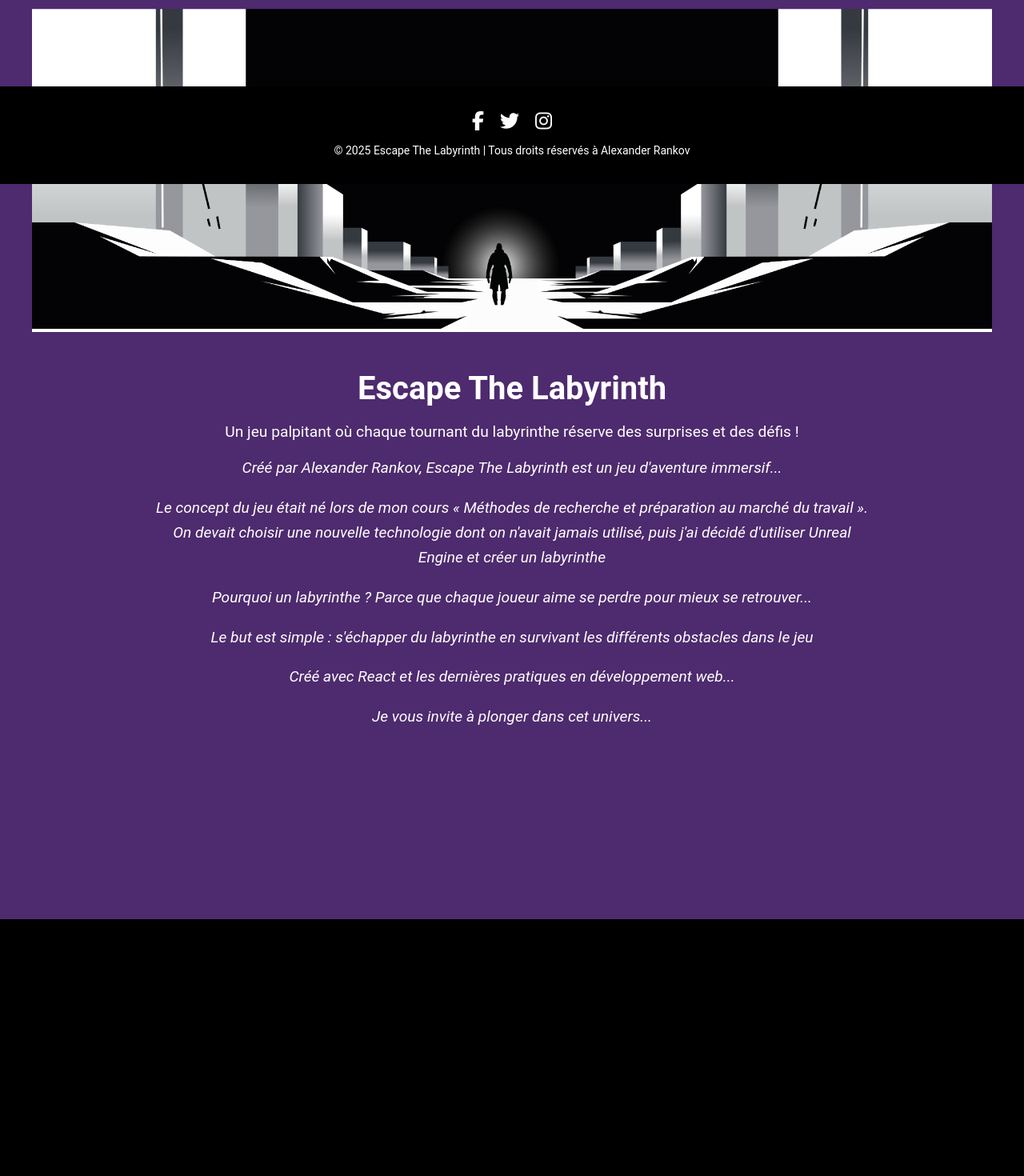
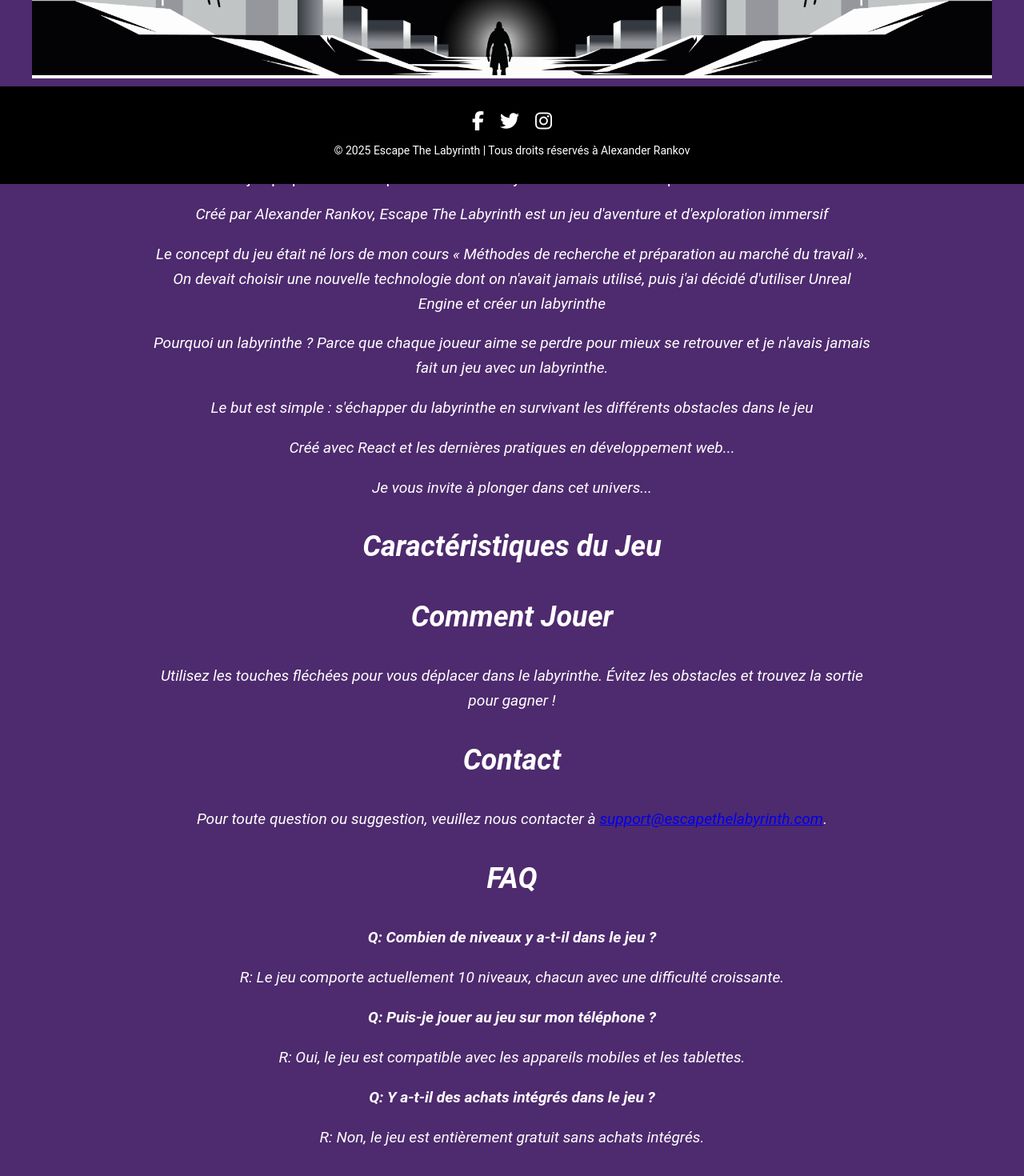
Before and after one commit to TheCannon22/Escape-The-Labyrinth-page, a React (Create React App) app: page / in a window 1280 px wide. Shown: the part 570-2040 px from the top of the page at 80% size. Before the commit the page ends 1719 px from the top, so only its background shows below. Built offline with nearby package versions, Linux system fonts and the light colour scheme.

Commit message:
J'ai ajouté des informations supplémentaires

```diff
--- a/src/App.css
+++ b/src/App.css
@@ -1,9 +1,18 @@
+body {
+  background-color: black;
+  color: white;
+  font-family: 'Roboto', sans-serif;
+  margin: 0;
+  padding: 0;
+  box-sizing: border-box;
+}
+
 .App {
   text-align: center;
 }
 
 .App-Logo {
-  height: 250px;
+  height: 150px;
   margin-right: 20px;
 }
 
@@ -20,7 +29,7 @@ header .App-Logo {
 
 .App-header {
   background-color: #4e2a6e;
-  min-height: 190vh;
+  min-height: 100vh;
   display: flex;
   flex-direction: column;
   align-items: center;
@@ -30,7 +39,7 @@ header .App-Logo {
 
 .banniere {
   width: 100%;
-  max-height: 640px;
+  max-height: 320px;
   object-fit: cover;
   border-bottom: 4px solid white;
 }
@@ -38,7 +47,6 @@ header .App-Logo {
 .header-content {
   color: white;
   margin-top: 20px;
-  text-align: center;
   padding: 0 15px;
 }
 
@@ -63,11 +71,11 @@ header .App-Logo {
 
 @media (min-width: 768px) {
   .App-Logo {
-    height: 300px;
+    height: 200px;
   }
 
   .header-content h1 {
-    font-size: 3rem;
+    font-size: 2.5rem;
   }
 
   .header-content p {
@@ -79,18 +87,22 @@ header .App-Logo {
     margin-top: 30px;
   }
 
-  .App-header{
-    min-height: 200vh;
+  .App-header {
+    min-height: 150vh;
   }
 }
 
 @media (min-width: 1024px) {
+  .App-Logo {
+    height: 250px;
+  }
+
   .App-header {
     padding: 40px;
   }
 
   .header-content h1 {
-    font-size: 4rem;
+    font-size: 3rem;
   }
 
   .header-info {
@@ -109,16 +121,6 @@ header .App-Logo {
   color: #61dafb;
 }
 
-body {
-  background-color: black;
-  color: white;
-  font-family: 'Roboto', sans-serif;
-  margin: 0;
-  padding: 0;
-  text-align: center;
-  box-sizing: border-box;
-}
-
 @keyframes App-logo-spin {
   from {
     transform: rotate(0deg);
--- a/src/App.js
+++ b/src/App.js
@@ -51,12 +51,24 @@ function App() {
                     animate={{ opacity: 1 }}
                     transition={{ delay: 1, duration: 1 }}
                   >
-                    <p>Créé par Alexander Rankov, Escape The Labyrinth est un jeu d'aventure immersif...</p>
+                    <p>Créé par Alexander Rankov, Escape The Labyrinth est un jeu d'aventure et d'exploration immersif</p>
                     <p>Le concept du jeu était né lors de mon cours « Méthodes de recherche et préparation au marché du travail ». On devait choisir une nouvelle technologie dont on n'avait jamais utilisé, puis j'ai décidé d'utiliser Unreal Engine et créer un labyrinthe</p>
-                    <p>Pourquoi un labyrinthe ? Parce que chaque joueur aime se perdre pour mieux se retrouver...</p>
+                    <p>Pourquoi un labyrinthe ? Parce que chaque joueur aime se perdre pour mieux se retrouver et je n'avais jamais fait un jeu avec un labyrinthe.</p>
                     <p>Le but est simple : s'échapper du labyrinthe en survivant les différents obstacles dans le jeu</p>
                     <p>Créé avec React et les dernières pratiques en développement web...</p>
                     <p>Je vous invite à plonger dans cet univers...</p>
+                    <h2>Caractéristiques du Jeu</h2>
+                    <h2>Comment Jouer</h2>
+                    <p>Utilisez les touches fléchées pour vous déplacer dans le labyrinthe. Évitez les obstacles et trouvez la sortie pour gagner !</p>
+                    <h2>Contact</h2>
+                    <p>Pour toute question ou suggestion, veuillez nous contacter à <a href="mailto:support@escapethelabyrinth.com">support@escapethelabyrinth.com</a>.</p>
+                    <h2>FAQ</h2>
+                    <p><strong>Q: Combien de niveaux y a-t-il dans le jeu ?</strong></p>
+                    <p>R: Le jeu comporte actuellement 10 niveaux, chacun avec une difficulté croissante.</p>
+                    <p><strong>Q: Puis-je jouer au jeu sur mon téléphone ?</strong></p>
+                    <p>R: Oui, le jeu est compatible avec les appareils mobiles et les tablettes.</p>
+                    <p><strong>Q: Y a-t-il des achats intégrés dans le jeu ?</strong></p>
+                    <p>R: Non, le jeu est entièrement gratuit sans achats intégrés.</p>
                   </motion.div>
                 </motion.div>
               </motion.header>
--- a/src/composants/APropos.jsx
+++ b/src/composants/APropos.jsx
@@ -43,19 +43,17 @@ function APropos() {
                     <h2>Équipe</h2>
                     <div className="membre">
                         <h3>Alexander Rankov</h3>
-                        <p>Développeur principal et créateur du projet "Escape The Labyrinth". Passionné par la programmation de jeux vidéo, Alexander a utilisé Unreal Engine, Blueprints et C++ pour créer ce jeu. Il aime concevoir des expériences immersives et des énigmes captivantes.</p>
-                        <p>Contactez-le à : <a href="">alexanderrankov@gmail.com</a></p>
+                        <p>Développeur principal et créateur du projet « Échapper au labyrinthe » ("Escape The Labyrinth" en anglais). Passionné par la programmation de jeux vidéo, j'ai utilisé Unreal Engine, les Blueprints et un peu de C++ pour créer ce jeu. J'adore concevoir des expériences immersives et des énigmes captivantes.</p>
+                        <p>Contactez-moi à : <a href="">alexanderrankov@gmail.com</a></p>
                     </div>
                 </div>
 
                 <div className="details">
                     <h2>Caractéristiques du jeu</h2>
                     <ul>
-                        <li>Développé avec Unreal Engine, les Blueprints et C++</li>
-                        <li>Utilise Blueprints et Unreal Engine pour certaines mécaniques</li>
+                        <li>Développé avec Unreal Engine, les Blueprints et un peu de C++</li>
                         <li>Expérience immersive avec des graphismes et une ambiance sonore soignée</li>
-                        <li>Puzzles interactifs et niveaux de difficulté progressive</li>
-                        <li>Projet de fin d’études mettant en valeur mes compétences en programmation de jeux</li>
+                        <li>Projet de fin d’études mettant en valeur mes compétences en programmation de jeux, mes compétences en design et mes compétences en intégration</li>
                     </ul>
                 </div>
 
```
